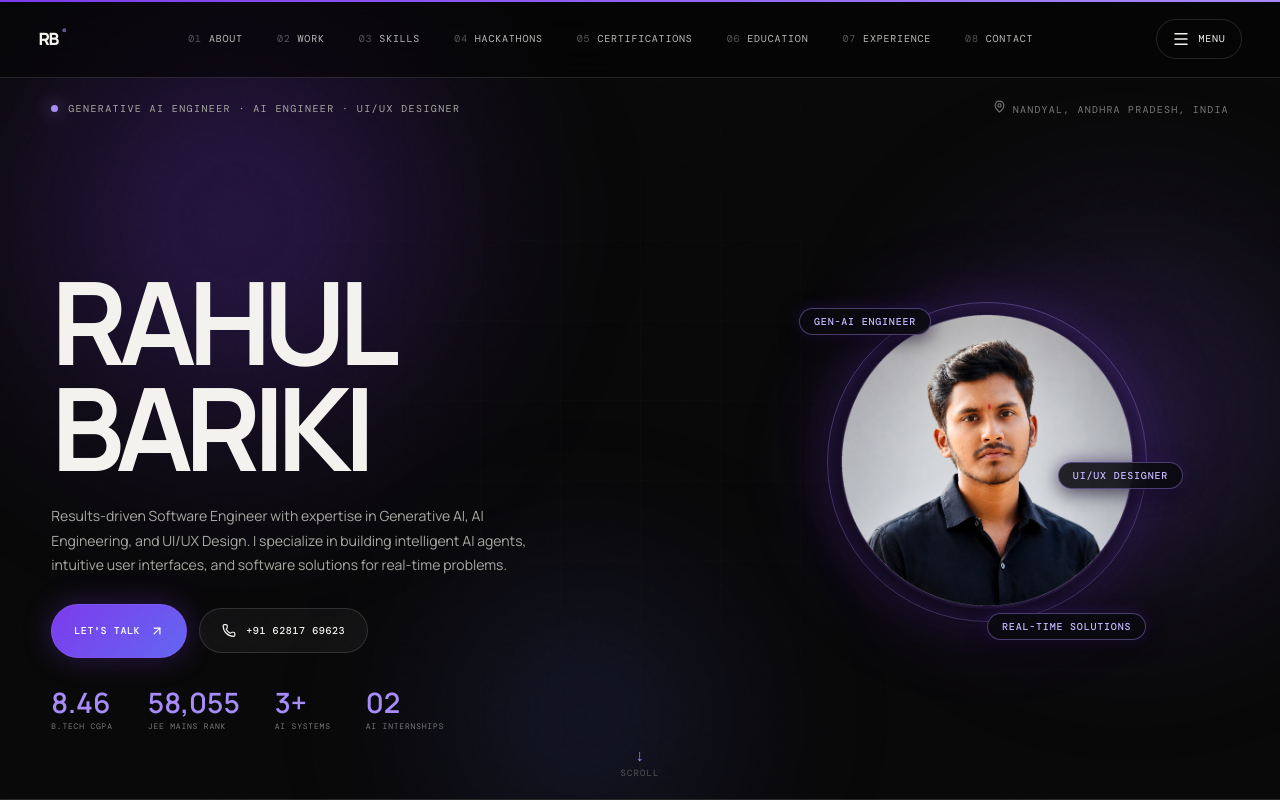
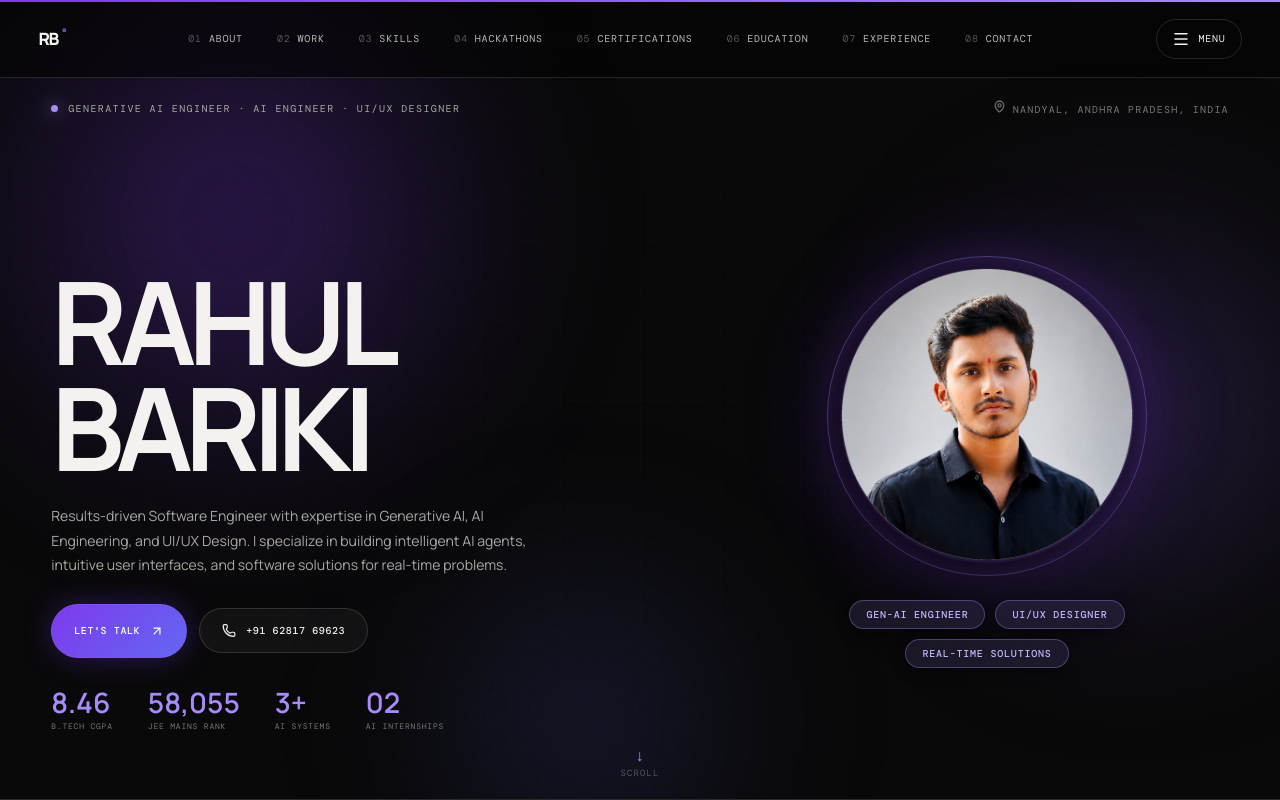
Before and after one commit to Rahulbariki/rahul-portfolio, a React (Vite) app: page / in a window 1280 px wide. Shown: the top 800 px of the page. Built offline with nearby package versions, Linux system fonts and the light colour scheme; a web font is replaced by a local one.

Commit message:
fix: move target role badges into clean row directly below profile picture to prevent picture obstruction

```diff
--- a/src/App.jsx
+++ b/src/App.jsx
@@ -671,10 +671,12 @@ function Hero() {
             <div className="portrait-glow" />
             <div className="portrait-border-ring" />
             <img src="/assets/rahul-profile.png" alt="Rahul Bariki - Gen-AI Engineer & UI/UX Designer" loading="eager" />
+          </div>
 
-            <motion.span className="hero-float-tag tag-ai" initial={{ opacity: 0, scale: 0.8 }} animate={{ opacity: 1, scale: 1 }} transition={{ delay: 0.9 }}>GEN-AI ENGINEER</motion.span>
-            <motion.span className="hero-float-tag tag-cv" initial={{ opacity: 0, scale: 0.8 }} animate={{ opacity: 1, scale: 1 }} transition={{ delay: 1.05 }}>UI/UX DESIGNER</motion.span>
-            <motion.span className="hero-float-tag tag-eng" initial={{ opacity: 0, scale: 0.8 }} animate={{ opacity: 1, scale: 1 }} transition={{ delay: 1.2 }}>REAL-TIME SOLUTIONS</motion.span>
+          <div className="portrait-sub-tags">
+            <span>GEN-AI ENGINEER</span>
+            <span>UI/UX DESIGNER</span>
+            <span>REAL-TIME SOLUTIONS</span>
           </div>
         </motion.div>
       </div>
--- a/src/styles.css
+++ b/src/styles.css
@@ -431,38 +431,38 @@ main {
   box-shadow: 0 10px 40px rgba(0, 0, 0, 0.6);
 }
 
-/* Floating tags relative to portrait frame */
-.portrait-frame .hero-float-tag {
-  position: absolute;
-  z-index: 10;
-  white-space: nowrap;
-  padding: 6px 14px;
-  border: 1px solid rgba(167, 139, 250, 0.4);
-  border-radius: 100px;
-  background: rgba(10, 10, 15, 0.88);
-  backdrop-filter: blur(12px);
+.hero-portrait-col {
+  display: flex;
+  flex-direction: column;
+  align-items: center;
+  gap: 24px;
+}
+
+.portrait-sub-tags {
+  display: flex;
+  flex-wrap: wrap;
+  justify-content: center;
+  gap: 10px;
+  max-width: 380px;
+  z-index: 5;
+}
+
+.portrait-sub-tags span {
   font: 500 10px 'DM Mono', monospace;
   letter-spacing: 0.08em;
+  padding: 7px 16px;
+  border-radius: 100px;
+  background: rgba(167, 139, 250, 0.12);
+  border: 1px solid rgba(167, 139, 250, 0.35);
   color: #c4b5fd;
-  box-shadow: 0 4px 20px rgba(0, 0, 0, 0.6), 0 0 15px rgba(124, 58, 237, 0.25);
-  pointer-events: none;
-}
-
-.tag-ai {
-  top: 2%;
-  left: -28px;
-}
-
-.tag-cv {
-  top: 50%;
-  right: -36px;
-  transform: translateY(-50%);
-}
-
-.tag-eng {
-  bottom: -18px;
-  left: 50%;
-  transform: translateX(-50%);
+  backdrop-filter: blur(8px);
+  box-shadow: 0 4px 14px rgba(0, 0, 0, 0.4);
+  transition: transform 0.2s ease, border-color 0.2s ease;
+}
+
+.portrait-sub-tags span:hover {
+  transform: translateY(-2px);
+  border-color: rgba(167, 139, 250, 0.6);
 }
 
 /* CTA buttons */
```
Also changed, not shown: 1 other file (tests, documents, lock files or other folders).
